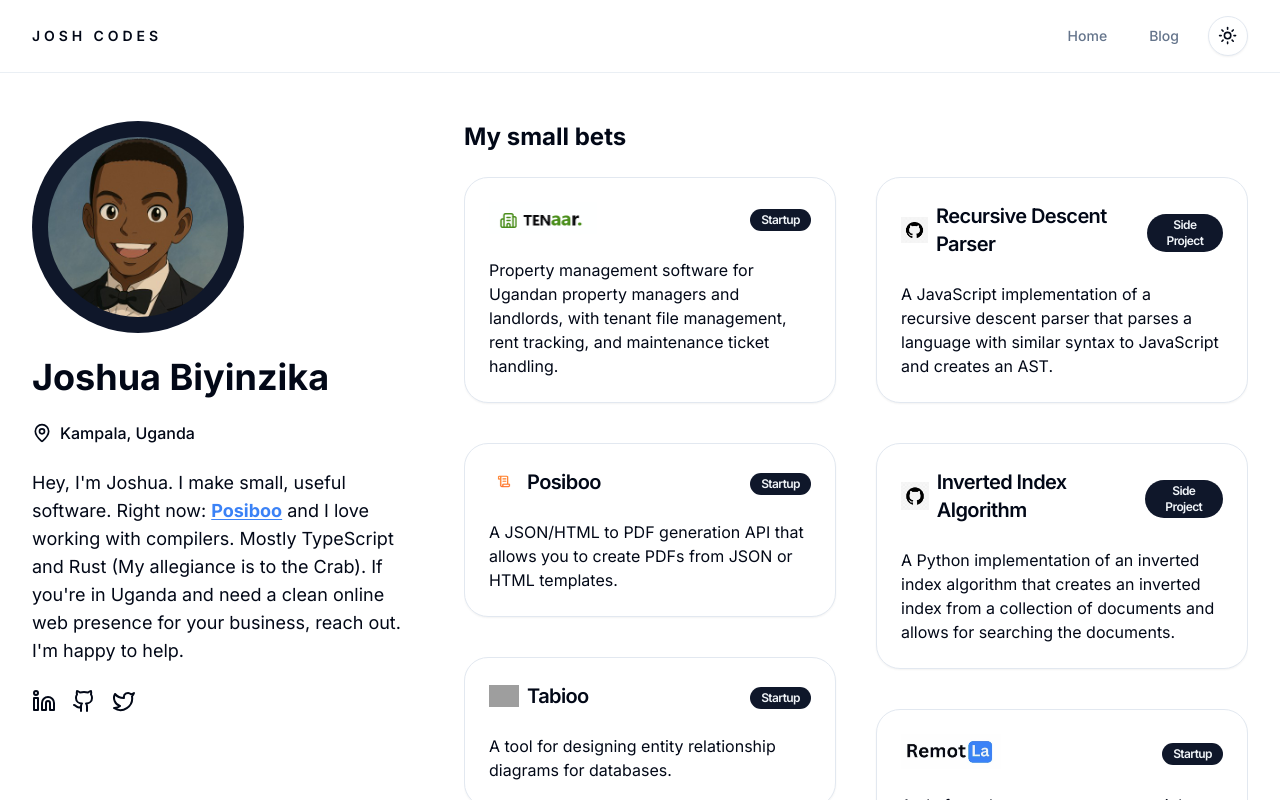
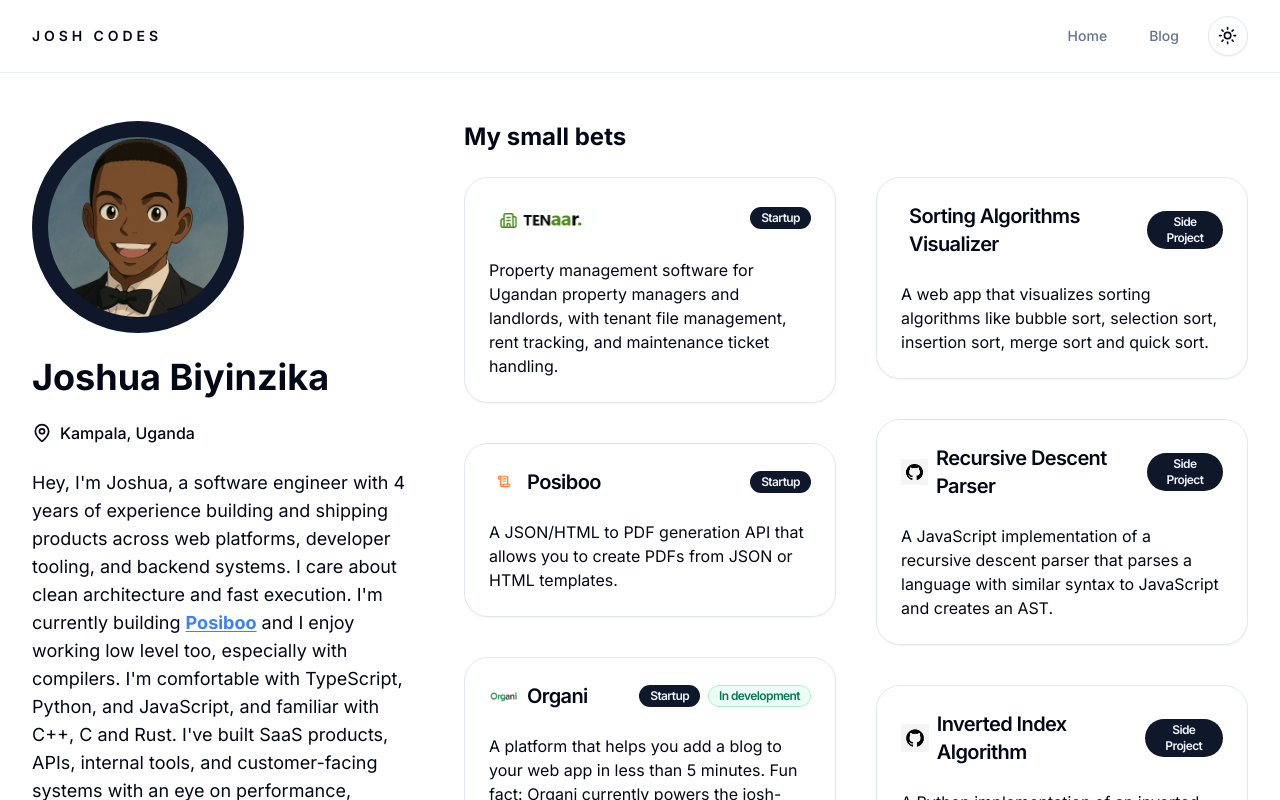
Before and after one commit to Biyinzika-Joshua-J/Portfolio-v4, a Next.js app: page / in a window 1280 px wide. Shown: the top 800 px of the page. Built offline with nearby package versions, Linux system fonts and the light colour scheme; grey boxes are pictures that could not be loaded.

Commit message:
Enhance homepage and project card components with updated descriptions, added project status, and new project entry for Organi

```diff
--- a/app/(root)/page.tsx
+++ b/app/(root)/page.tsx
@@ -51,7 +51,9 @@
           </div>
 
           <p className="text-lg mt-2">
-            Hey, I&apos;m Joshua. I make small, useful software. Right now:{' '}
+            Hey, I&apos;m Joshua, a software engineer with 4 years of experience building and
+            shipping products across web platforms, developer tooling, and backend systems. I care
+            about clean architecture and fast execution. I&apos;m currently building{' '}
             <Link
               className="text-blue-500 font-bold underline-offset-2 underline hover:text-blue-800"
               target="_blank"
@@ -59,9 +61,10 @@
             >
               Posiboo
             </Link>{' '}
-            and I love working with compilers. Mostly TypeScript and Rust (My allegiance is to the
-            Crab). If you&apos;re in Uganda and need a clean online web presence for your business,
-            reach out. I&apos;m happy to help.{' '}
+            and I enjoy working low level too, especially with compilers. I&apos;m comfortable with
+            TypeScript, Python, and JavaScript, and familiar with C++, C and Rust. I&apos;ve built
+            SaaS products, APIs, internal tools, and customer-facing systems with an eye on
+            performance, maintainability, and real business outcomes.{' '}
             {/*<Link
               className="text-blue-500 font-bold underline-offset-2 underline hover:text-blue-800"
               href={'/sell-online'}
@@ -99,6 +102,7 @@
                   height={project.height}
                   animation={project.animation}
                   type={project.type || undefined}
+                  status={project.status || undefined}
                 />
               ))}
             </div>
--- a/components/ProjectCard.tsx
+++ b/components/ProjectCard.tsx
@@ -19,9 +19,20 @@
   height?: number;
   animation: string;
   type?: string | undefined;
+  status?: string | undefined;
 }
 
-const ProjectCard = ({ title, description, image, url, width, height, animation, type }: Props) => {
+const ProjectCard = ({
+  title,
+  description,
+  image,
+  url,
+  width,
+  height,
+  animation,
+  type,
+  status
+}: Props) => {
   return (
     <Link href={url} target="_blank" className="break-inside-avoid mb-10 block">
       <Card className="hover:bg-secondary group rounded-3xl  transition-colors">
@@ -43,8 +54,24 @@
               <div>{title && <h2 className="text-xl">{title}</h2>}</div>
             </div>
 
-            <div>
+            <div className="flex items-center gap-2">
               <Badge className="bg-primary text-accent text-center">{type || 'Startup'}</Badge>
+              {status && (
+                <Badge
+                  variant="outline"
+                  className={
+                    status.toLowerCase() === 'discontinued'
+                      ? 'border-red-200 bg-red-50 text-red-700 dark:border-red-900 dark:bg-red-950/40 dark:text-red-300'
+                      : status.toLowerCase() === 'in development'
+                        ? 'border-emerald-200 bg-emerald-50 text-emerald-700 dark:border-emerald-900 dark:bg-emerald-950/40 dark:text-emerald-300'
+                        : status.toLowerCase() === 'inactive'
+                          ? 'border-slate-200 bg-slate-100 text-slate-600 dark:border-slate-700 dark:bg-slate-800/70 dark:text-slate-300'
+                          : 'text-center'
+                  }
+                >
+                  {status}
+                </Badge>
+              )}
             </div>
           </CardTitle>
         </CardHeader>
--- a/data/data.ts
+++ b/data/data.ts
@@ -31,6 +31,19 @@
     type: undefined
   },
 
+  {
+    title: 'Organi',
+    description:
+      'A platform that helps you add a blog to your web app in less than 5 minutes. Fun fact: Organi currently powers the josh-codes.dev/blog blog.',
+    image: '/logos/organi.png',
+    url: 'https://organi.tenaar.com',
+    height: 30,
+    width: 30,
+    animation: 'scale-110',
+    type: undefined,
+    status: 'In development'
+  },
+
   /*{
     title: 'Sell Online',
     description: 'A ShadCN UI Kit built for Solo-developers, Indie-hackers and everybody else who sucks at design and wants to ship fast.',
@@ -49,7 +62,8 @@
     url: 'https://tabioo.josh-codes.dev/',
     height: 30,
     width: 30,
-    animation: 'scale-110'
+    animation: 'scale-110',
+    status: 'Inactive'
   },
 
   {
@@ -94,7 +108,8 @@
       'A platform that aggregates remote jobs into one place. Features state of the art web scraping.',
     image: '/logos/remotla_logo.webp',
     url: 'https://beta.remotla.com',
-    animation: 'rotate-6'
+    animation: 'rotate-6',
+    status: 'Discontinued'
   }
 ];
 
@@ -153,4 +168,4 @@
 ];
 
 export const SiteDescription =
-  "I'm a software engineer shipping startups like a madman. Every project is a small bet, you never know what hits. I write about my journey and share my learnings. My tools of trade are React, Next.js and TypeScript for the frontend, then Python and Django for the backend. Database of choice is PostgreSQL.";
+  'Software engineer with 4 years of experience building and shipping web products, developer tools, APIs, and backend systems. I work mainly with TypeScript, Next.js, Python, Rust, and PostgreSQL, with a focus on clean architecture, performance, and real product impact.';
```
Also changed, not shown: public/logos/organi.png (added).
